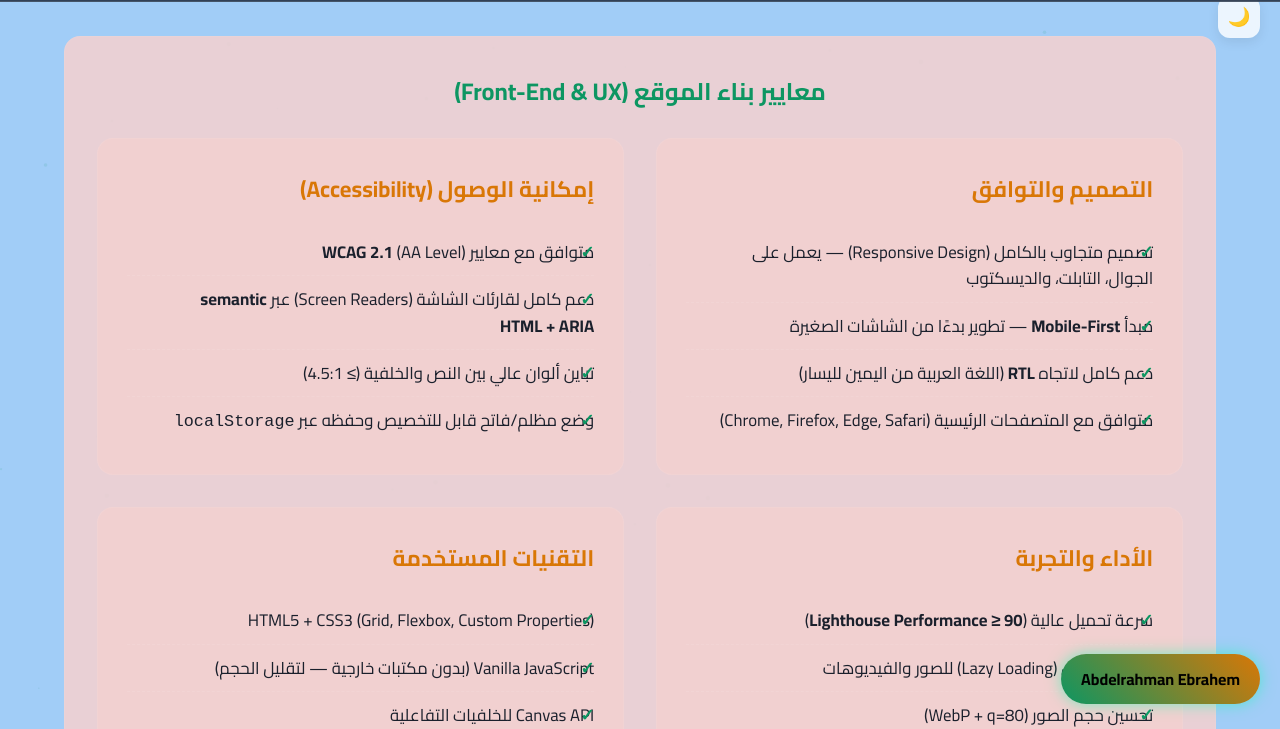
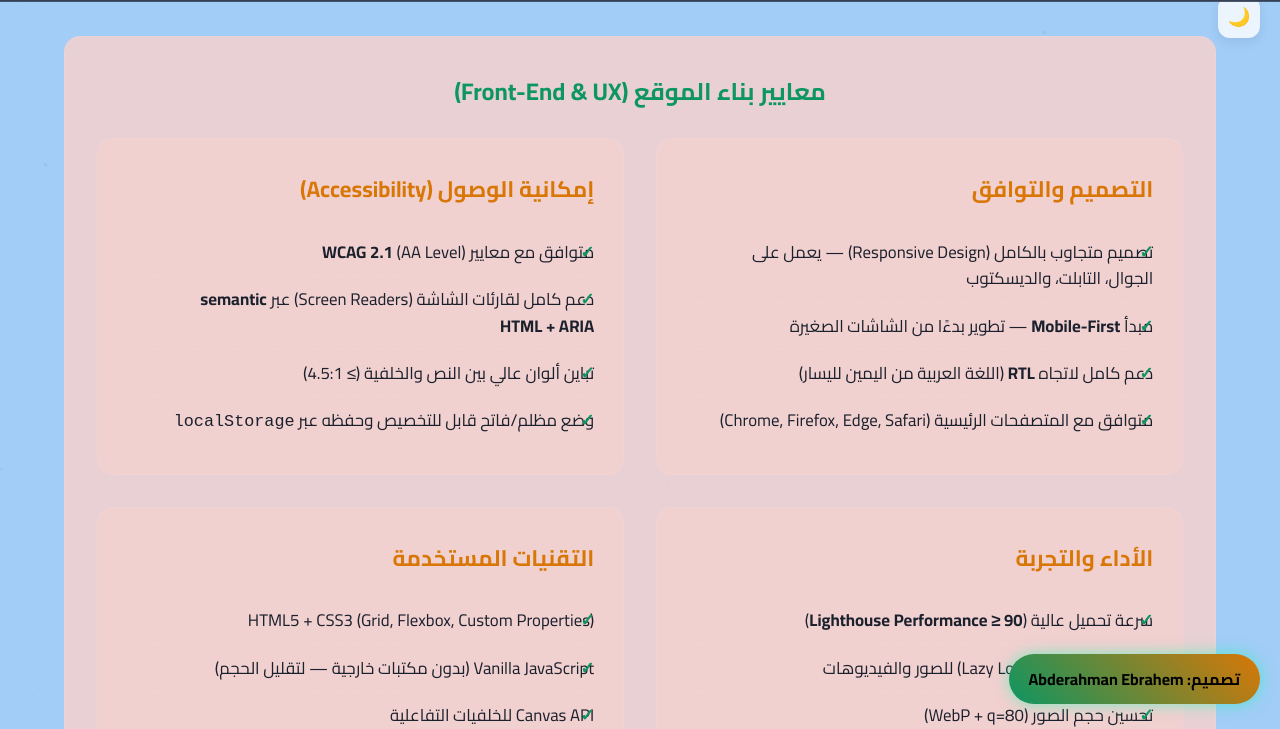
Before and after one commit to Abdelrahman33399/AI-Presentation, a plain HTML site: page standards.html in a window 1280 px wide. Shown: the part 76-805 px from the top of the page. Drawn offline with Linux system fonts and the light colour scheme.

Commit message:
Update standards.html

```diff
--- a/standards.html
+++ b/standards.html
@@ -168,8 +168,9 @@
 
   <footer></footer>
 
-  <a href="https://abdelrahman33399.github.io/portfolio--/" class="portfolio-btn">Abdelrahman Ebrahem</a>
+  <a href="https://abdelrahman33399.github.io/portfolio--/" class="portfolio-btn">تصميم: Abderahman Ebrahem</a>
 
   <script src="main.js"></script>
 </body>
+
 </html>
```
